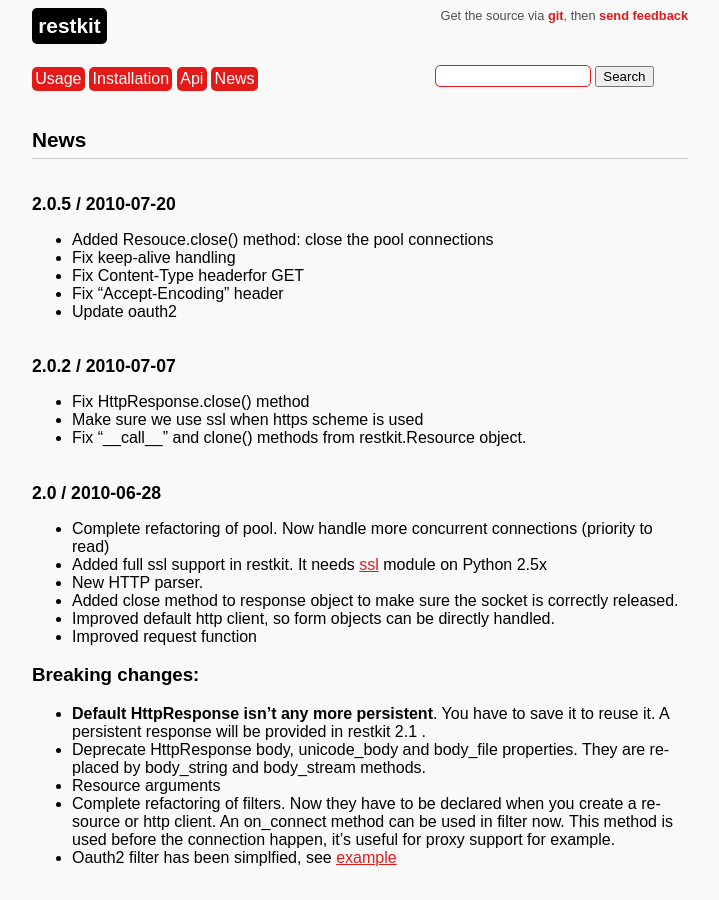
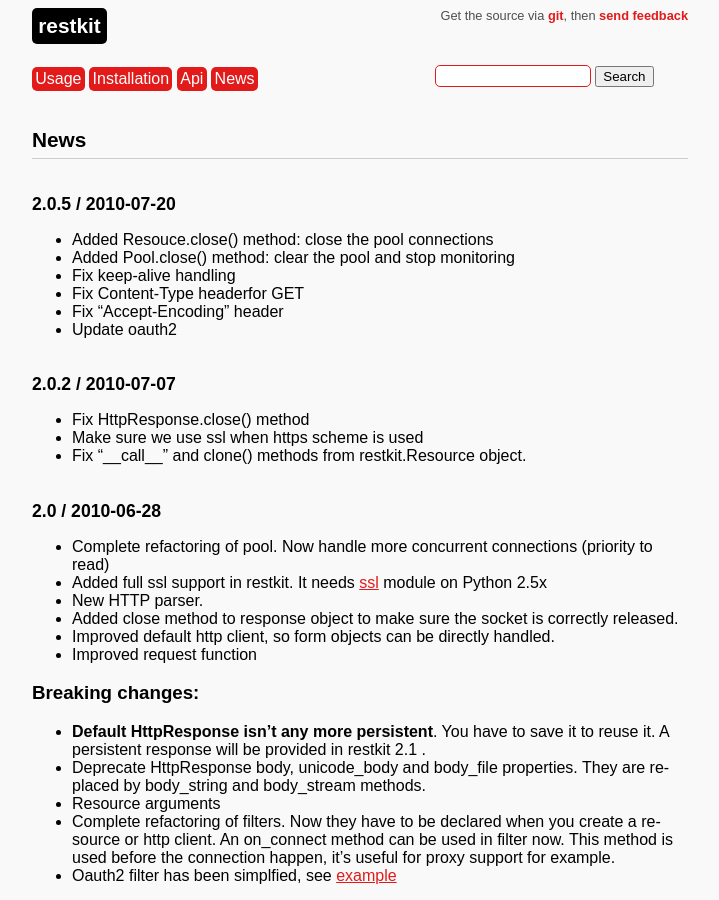
Before and after one commit to benoitc/restkit, a Sphinx documentation site: the page built from doc/news.rst, in a window 1280 px wide and 900 px high. Shown: the whole window, without its empty margins (280-999 px from the left). Built offline with Sphinx 7.4.7, drawn with Linux system fonts in a browser that asks for light colours; comment, search, counter and statistics services are not loaded.

Commit message:
update news.

```diff
--- a/doc/news.rst
+++ b/doc/news.rst
@@ -7,6 +7,7 @@
 ------------------
 
 - Added Resouce.close() method: close the pool connections
+- Added Pool.close() method: clear the pool and stop monitoring
 - Fix keep-alive handling
 - Fix Content-Type headerfor GET
 - Fix "Accept-Encoding" header
```
